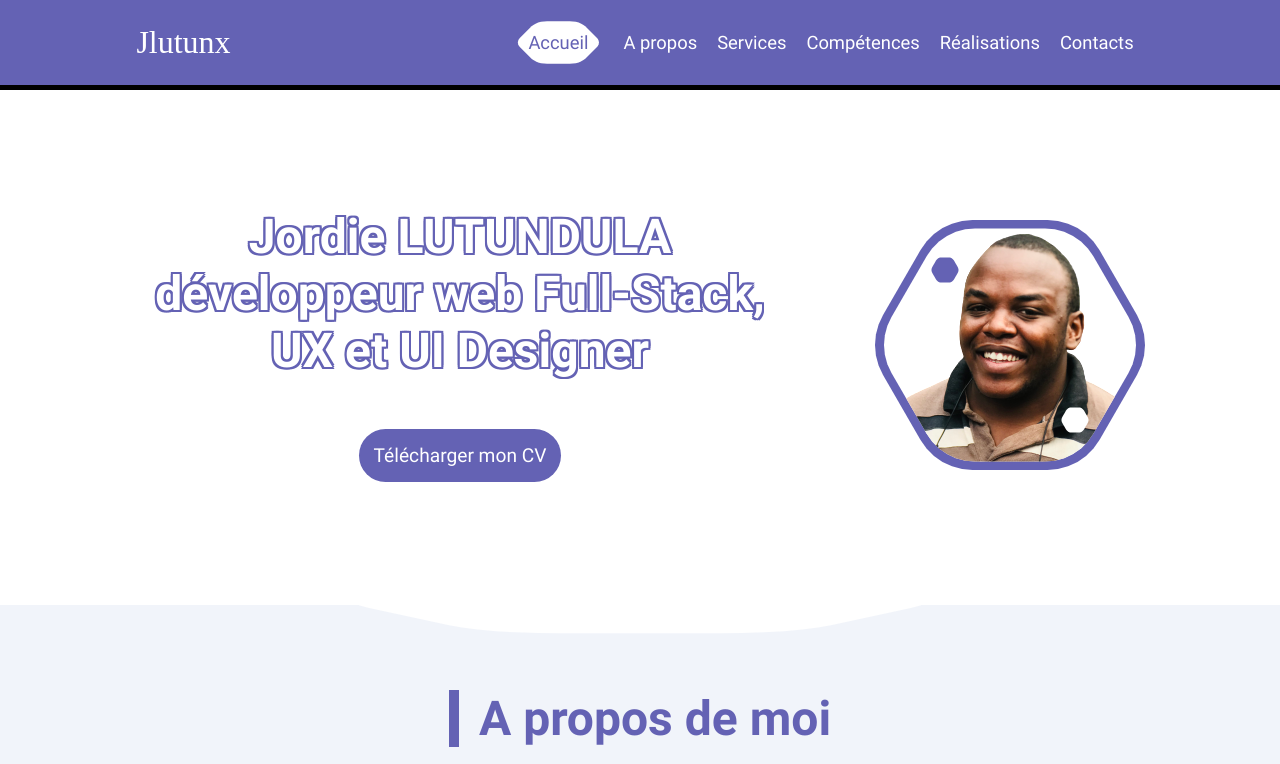
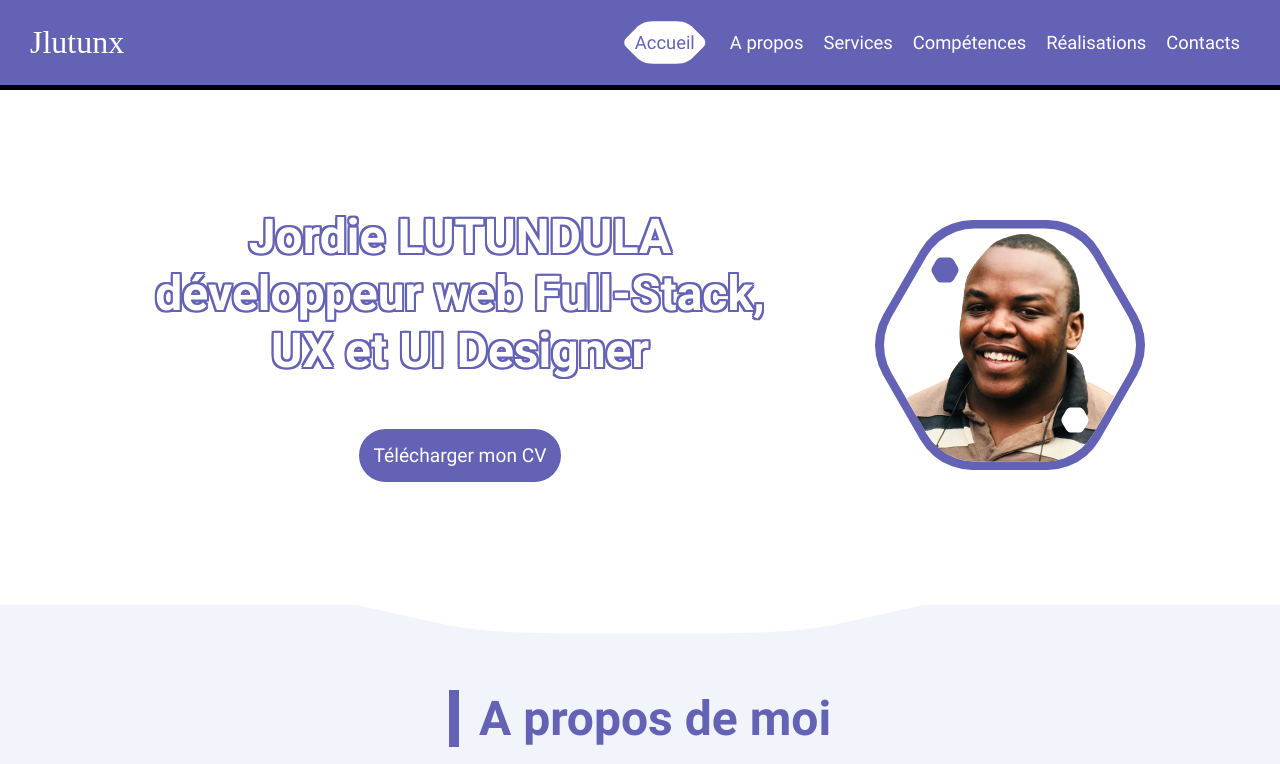
Before and after one commit to jordie-droid/portofolio, a plain HTML site: page index.html in a window 1280 px wide. Shown: the top 764 px of the page. Drawn offline with Linux system fonts and the light colour scheme; a web font is replaced by a local one.

Commit message:
update header

```diff
--- a/style/header.scss
+++ b/style/header.scss
@@ -9,7 +9,8 @@ header {
     background-color: $secondaryColor;
     display: flex;
     height: 85px;
-    justify-content: space-around;
+    padding: 0 30px;
+    justify-content: space-between;
     width: 100%;
     .header__logo {
       a {
```
Also changed, not shown: style/index.css, 1 other file.
